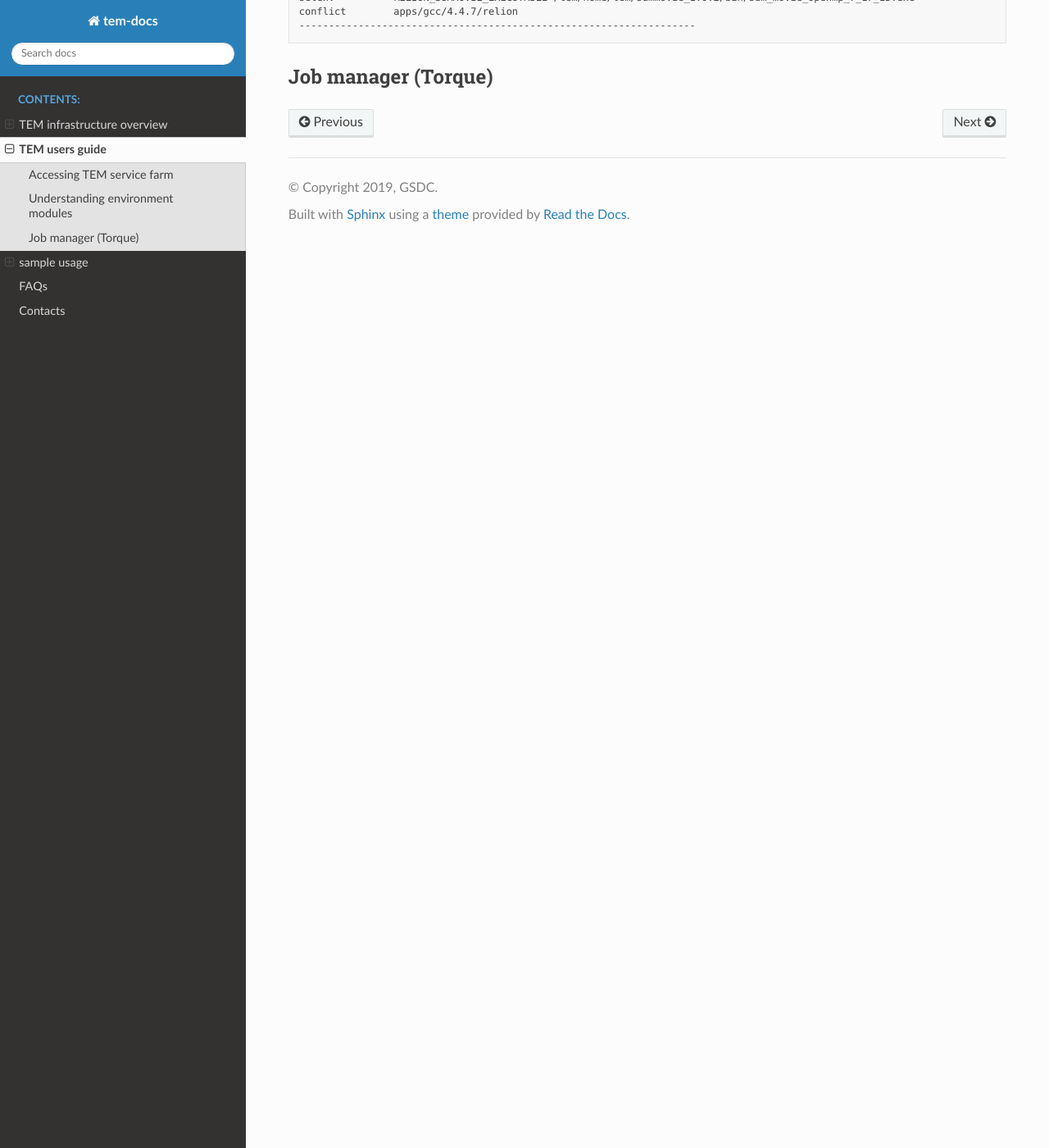
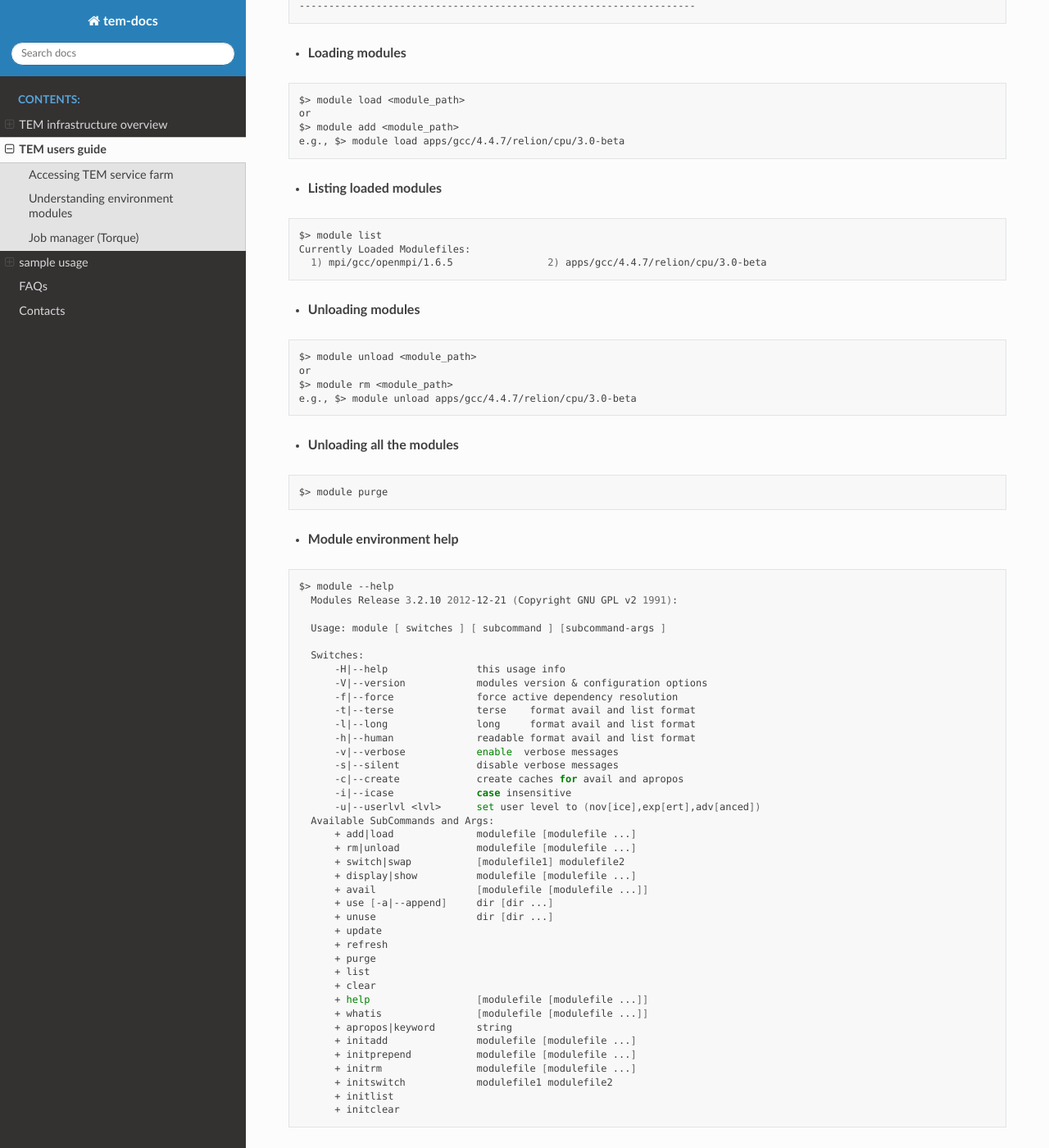
Before and after one commit to junglok/tem-docs, a Sphinx documentation site: the page built from docs/guide.rst, in a window 1280 px wide and 1400 px high, scrolled down 1408 px. Shown: the whole window at 82% size. Built offline with Sphinx 7.4.7 and the Read the Docs theme 2.0.0, drawn with Linux system fonts in a browser that asks for light colours; some of the changed text lies outside the part shown.

Commit message:
first commit

```diff
--- a/docs/guide.rst
+++ b/docs/guide.rst
@@ -73,6 +69,87 @@ The Environment Modules system is a tool to help users manage their Unix or Linu
   conflict        apps/gcc/4.4.7/relion
   -------------------------------------------------------------------
 
+* **Loading modules**
+
+.. code-block:: bash
+
+  $> module load <module_path>
+  or
+  $> module add <module_path>
+  e.g., $> module load apps/gcc/4.4.7/relion/cpu/3.0-beta
+
+
+* **Listing loaded modules**
+
+.. code-block:: bash
+
+  $> module list
+  Currently Loaded Modulefiles:
+    1) mpi/gcc/openmpi/1.6.5                2) apps/gcc/4.4.7/relion/cpu/3.0-beta
+
+
+* **Unloading modules**
+
+.. code-block:: bash
+
+  $> module unload <module_path>
+  or
+  $> module rm <module_path>
+  e.g., $> module unload apps/gcc/4.4.7/relion/cpu/3.0-beta
+
+
+* **Unloading all the modules**
+
+.. code-block:: bash
+
+  $> module purge
+
+
+* **Module environment help**
+
+.. code-block:: bash
+
+  $> module --help
+    Modules Release 3.2.10 2012-12-21 (Copyright GNU GPL v2 1991):
+
+    Usage: module [ switches ] [ subcommand ] [subcommand-args ]
+
+    Switches:
+        -H|--help               this usage info
+        -V|--version            modules version & configuration options
+        -f|--force              force active dependency resolution
+        -t|--terse              terse    format avail and list format
+        -l|--long               long     format avail and list format
+        -h|--human              readable format avail and list format
+        -v|--verbose            enable  verbose messages
+        -s|--silent             disable verbose messages
+        -c|--create             create caches for avail and apropos
+        -i|--icase              case insensitive
+        -u|--userlvl <lvl>      set user level to (nov[ice],exp[ert],adv[anced])
+    Available SubCommands and Args:
+        + add|load              modulefile [modulefile ...]
+        + rm|unload             modulefile [modulefile ...]
+        + switch|swap           [modulefile1] modulefile2
+        + display|show          modulefile [modulefile ...]
+        + avail                 [modulefile [modulefile ...]]
+        + use [-a|--append]     dir [dir ...]
+        + unuse                 dir [dir ...]
+        + update
+        + refresh
+        + purge
+        + list
+        + clear
+        + help                  [modulefile [modulefile ...]]
+        + whatis                [modulefile [modulefile ...]]
+        + apropos|keyword       string
+        + initadd               modulefile [modulefile ...]
+        + initprepend           modulefile [modulefile ...]
+        + initrm                modulefile [modulefile ...]
+        + initswitch            modulefile1 modulefile2
+        + initlist
+        + initclear
+
+
 
 Job manager (Torque)
 ====================
--- a/docs/infra.rst
+++ b/docs/infra.rst
@@ -37,6 +37,8 @@ Computing and storage resources
 |              |                             | - HDD : 12G SAS HDD 1.2TB * 2EA (RAID-1)                                  |                 |
 +--------------+-----------------------------+---------------------------------------------------------------------------+-----------------+
 | Storage      | Dell EMC Isilon NAS         | Network attached storage 700 TB                                                             |
++--------------+-----------------------------+---------------------------------------------------------------------------+-----------------+
+| Total                                      | --                                                                                          |
 +--------------+-----------------------------+---------------------------------------------------------------------------+-----------------+
 
 Cluster management softwares
```
Also changed, not shown: other parts of docs/guide.rst (+3 -7 lines).
